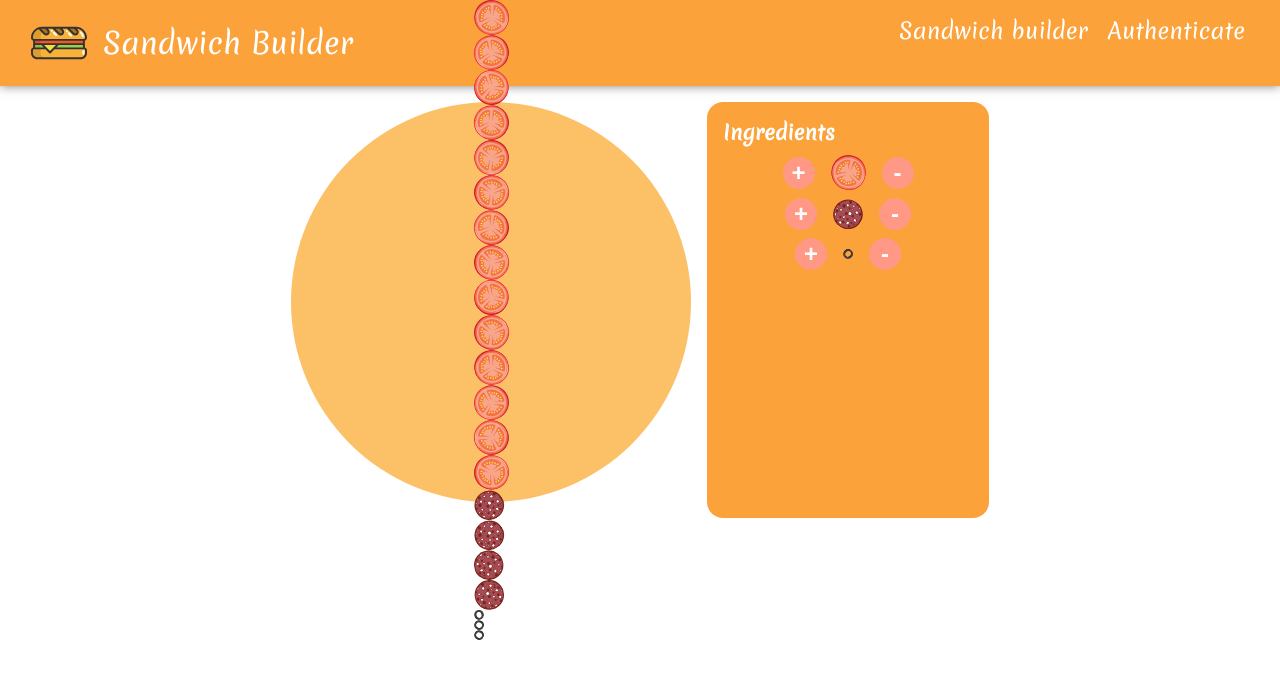
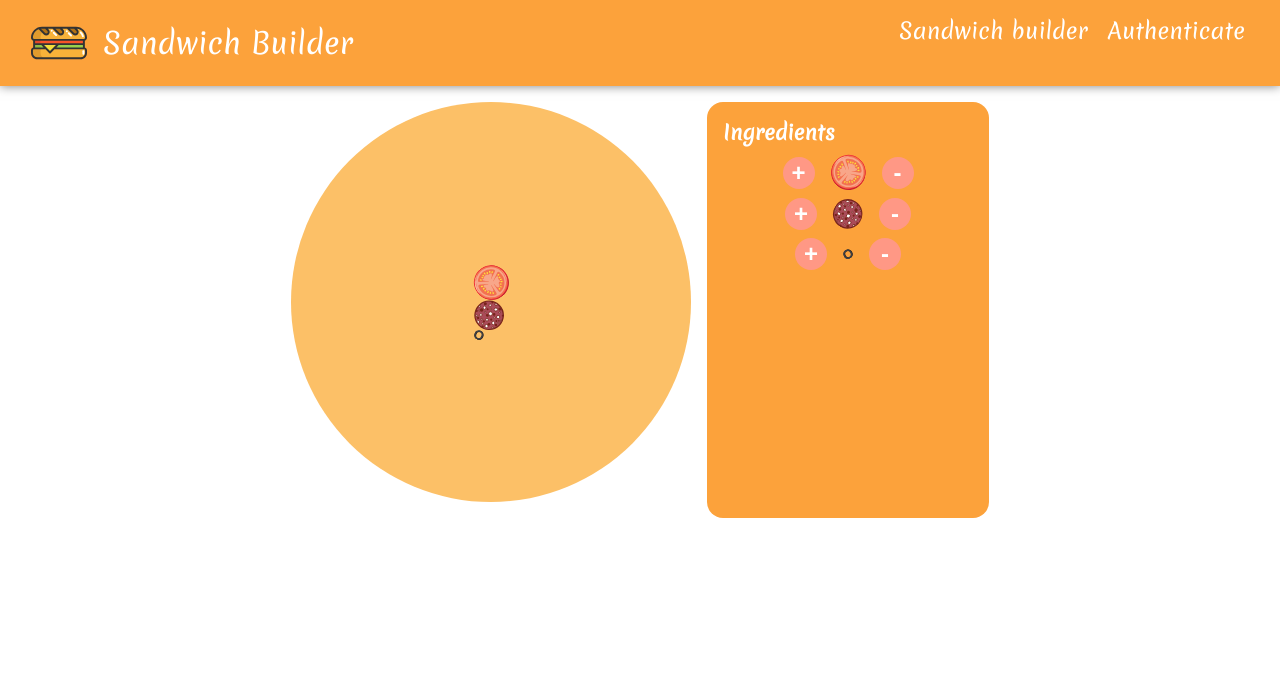
Before and after one commit to Meerim022028/builder, a React (Create React App) app: page / in a window 1280 px wide. Shown: the top 678 px of the page. Built offline with nearby package versions, Linux system fonts and the light colour scheme.

Commit message:
chnages a SandwichBuilder

```diff
--- a/src/componets/SandwichBuilder/SandwichBuilder.js
+++ b/src/componets/SandwichBuilder/SandwichBuilder.js
@@ -3,28 +3,54 @@ import classes from "./SandwichBuilder.module.css";
 import SandwichPreview from "./SandwichPreview/SandwichPreview";
 import SandwichControls from "./SandwichControls/SandwichControls";
 
+
 const SandwichBuilder = () => {
-  const [ingredients, setIngredients] =  useState({
-    tomato: 15,
-    salami:4,
-    blackOlive: 3,
+  const prices = {
+    tomato: 3.5,
+    salami: 4,
+    blackOlive: .3,
+
+  };
+  const [ingredients, setIngredients] = useState({
+    tomato: 1,
+    salami: 1,
+    blackOlive: 1,
+
   });
+  const [price, setPrice] = useState(150);
+  const [canBuy, setCanBuy] = useState(true);
+  // const [isBuying,set]
+  function checkCanBuy(newIngredients) {
+    const totalIngredients = Object.values(newIngredients)
+      .reduce((total, current) => total + current);
+    setCanBuy(totalIngredients > 0);
+  }
+
   function addIngredient(type) {
     const newIngredients = { ...ingredients };
     newIngredients[type]++;
+    checkCanBuy(newIngredients);
+    setPrice(price + prices[type]);
     setIngredients(newIngredients);
   }
 
   function removeIngredient(type) {
-    const newIngredients = { ...ingredients };
-    newIngredients[type]--;
-    setIngredients(newIngredients);
+    if (ingredients[type]) {
+      const newIngredients = { ...ingredients };
+      newIngredients[type]--;
+      checkCanBuy(newIngredients);
+      setPrice(price - prices[type]);
+      setIngredients(newIngredients);
+    }
   }
 
   return (
     <div className={classes.SandwichBuilder}>
-      <SandwichPreview ingredients={ingredients} />
+      <SandwichPreview
+        ingredients={ingredients}
+        price={price} />
       <SandwichControls
+        canBuy={canBuy}
         ingredients={ingredients}
         addIngredient={addIngredient}
         removeIngredient={removeIngredient}
```
